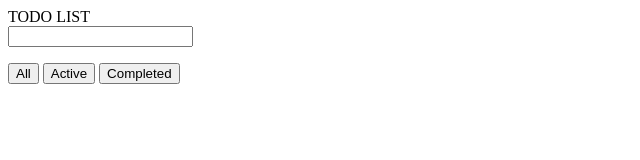
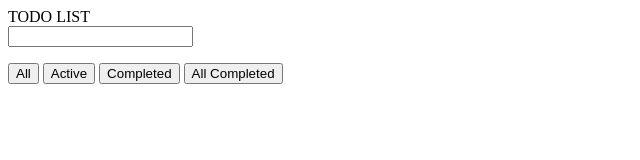
Before and after one commit to ovovsyankina/task2-Todo-list, a plain HTML site: page index.html in a window 1280 px wide. Shown: the whole page, without its empty margins (0-640 px from the left). Drawn offline with Linux system fonts and the light colour scheme.

Commit message:
add  all completed

```diff
--- a/index.html
+++ b/index.html
@@ -20,6 +20,10 @@
       <button class="completed_filter" onclick="completedElements()">
         Completed
       </button>
+
+      <button class="allCompleted" onclick="allCompletedElements()">
+        All Completed
+      </button>
     </div>
   </body>
   <script src="./index.js"></script>
--- a/index.js
+++ b/index.js
@@ -18,7 +18,7 @@ function createElement() {
     todoItems.innerHTML = todoElem;
   });
   count.innerHTML = counts() + "  items left";
-  // console.log(arr);
+  console.log(arr);
 }
 
 document.querySelector("input").addEventListener("keydown", function (e) {
@@ -54,7 +54,7 @@ function checkElement(id) {
       }
     });
   }
-  console.log(arr);
+
   createElement();
 }
 function allElements() {
@@ -112,3 +112,15 @@ function deleteElement(id) {
   }
   document.querySelector(`#todo_${id}`).remove();
 }
+function allCompletedElements() {
+  if (arr.some((element) => element.complete === false)) {
+    arr.forEach((todo) => {
+      todo.complete = true;
+    });
+  } else {
+    arr.forEach((todo) => {
+      todo.complete = false;
+    });
+  }
+  createElement();
+}
```
